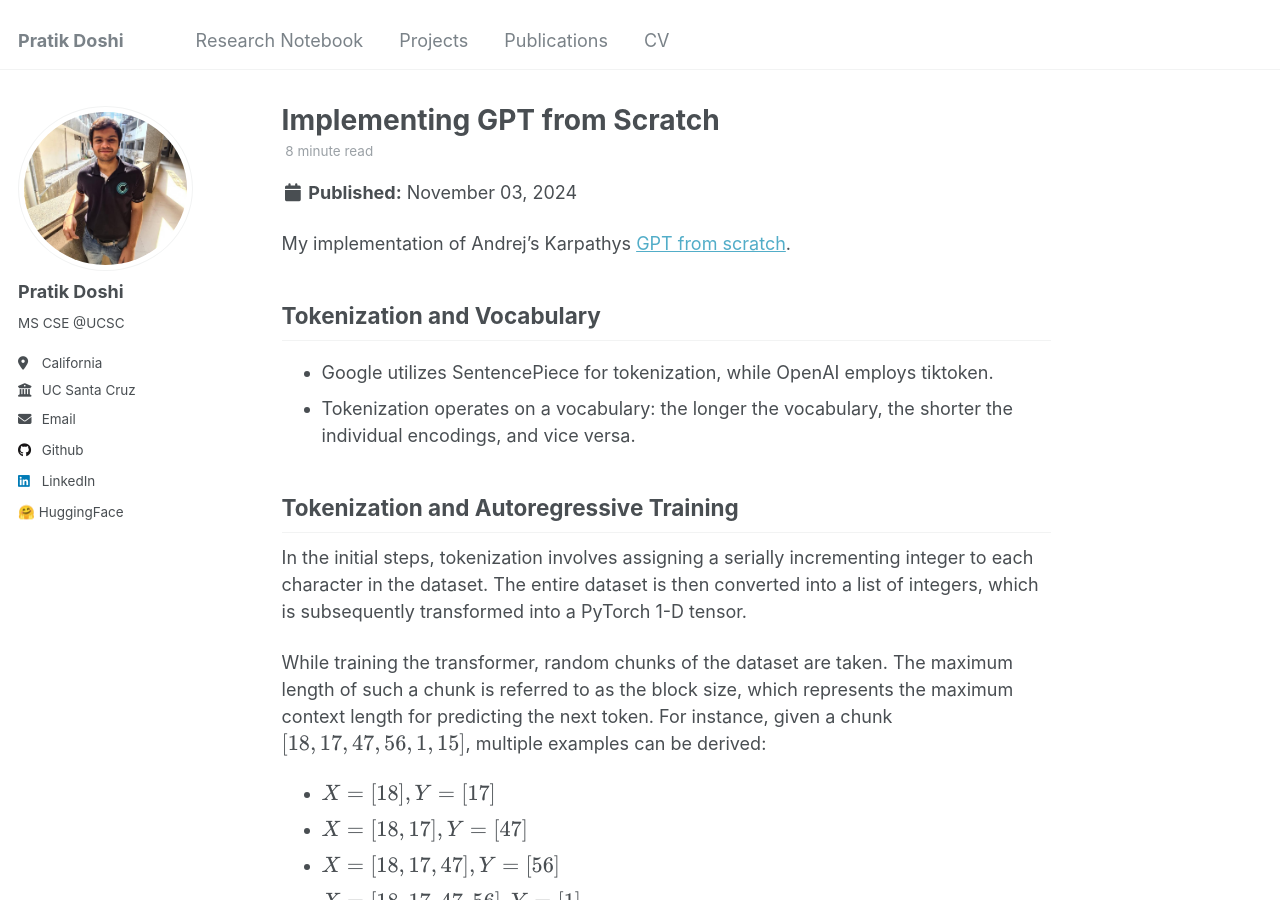
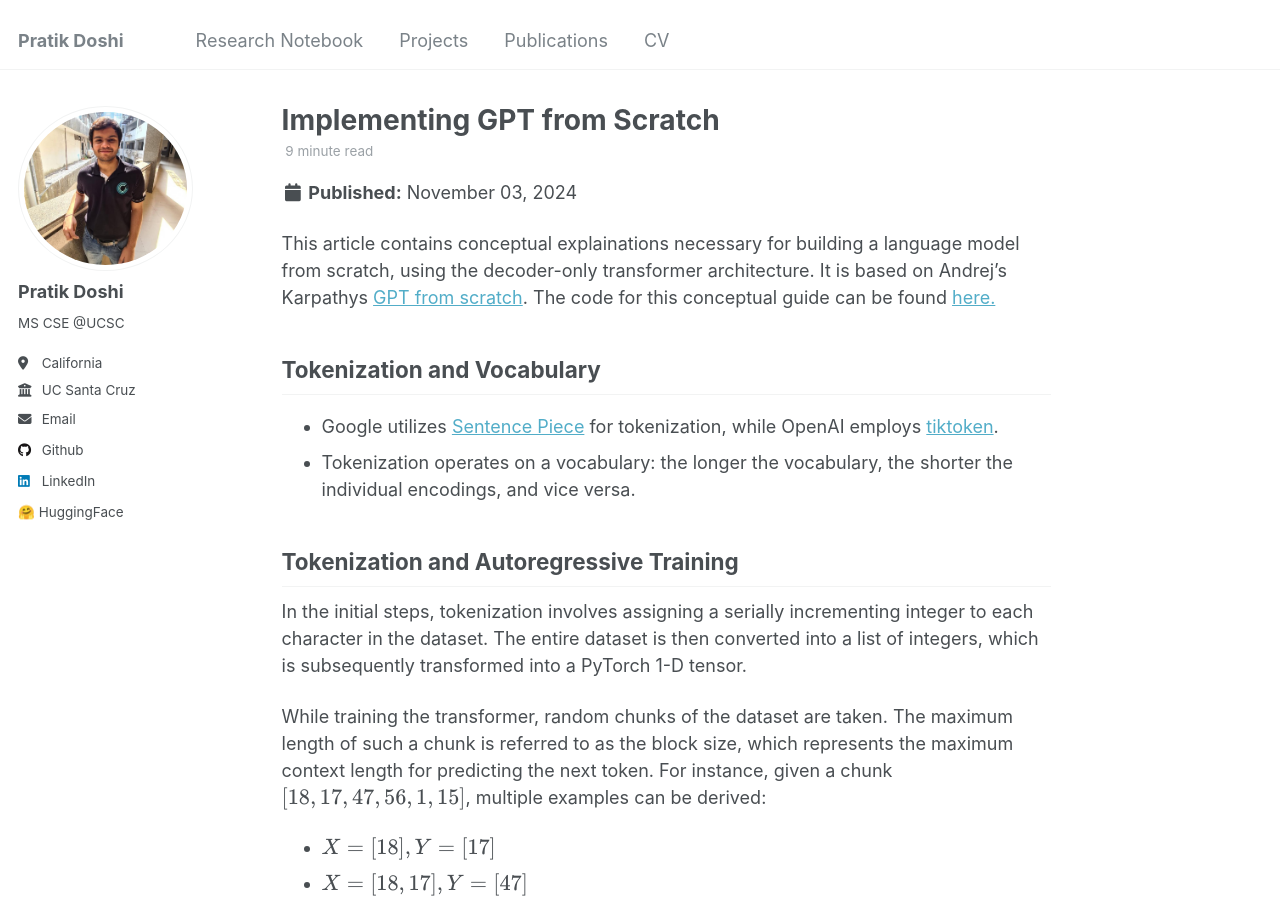
Before and after one commit to Pratik-Doshi-99/pratik-doshi-99.github.io, a Jekyll site: the page built from _posts/2024-11-03-implementing-gpt.md, in a window 1280 px wide and 900 px high. Built offline with Jekyll 4.4.1, drawn with Linux system fonts in a browser that asks for light colours; some of the changed text lies outside the part shown.

Commit message:
updated first line

````diff
--- a/_posts/2024-11-03-implementing-gpt.md
+++ b/_posts/2024-11-03-implementing-gpt.md
@@ -9,7 +9,7 @@ tags:
   - Transformers
 ---
 
-My implementation of Andrej's Karpathys [GPT from scratch](https://youtu.be/kCc8FmEb1nY?si=Rdc_bMOWquUdAUJ5).
+This article contains conceptual explainations necessary for building a language model from scratch, using the decoder-only transformer architecture. It is based on Andrej's Karpathys [GPT from scratch](https://youtu.be/kCc8FmEb1nY?si=Rdc_bMOWquUdAUJ5). The code for this conceptual guide can be found [here.](https://github.com/Pratik-Doshi-99/mini-gpt)
 
 
 <!--
@@ -18,7 +18,7 @@ Original Notes: https://docs.google.com/document/d/1pO4NgBASUFp5qJaIMCmLURGAzvip
 -->
 
 ## Tokenization and Vocabulary
-- Google utilizes SentencePiece for tokenization, while OpenAI employs tiktoken.
+- Google utilizes [Sentence Piece](https://github.com/google/sentencepiece) for tokenization, while OpenAI employs [tiktoken](https://github.com/openai/tiktoken).
 - Tokenization operates on a vocabulary: the longer the vocabulary, the shorter the individual encodings, and vice versa.
 
 ## Tokenization and Autoregressive Training
@@ -120,3 +120,9 @@ output = wei @ v  # (B, T, T) @ (B, T, 16) → (B, T, C)
 ```
 
 Here, \\(v\\) represents the value matrix corresponding to the key. The resulting output matrix retains dimensions \\((B, T, C)\\).
+
+
+## References
+
+1. [Andrej Karpathy's GPT Walkthrough](https://youtu.be/kCc8FmEb1nY?si=Rdc_bMOWquUdAUJ5)
+2. [Code Implementation of this Article](https://github.com/Pratik-Doshi-99/mini-gpt)
````
